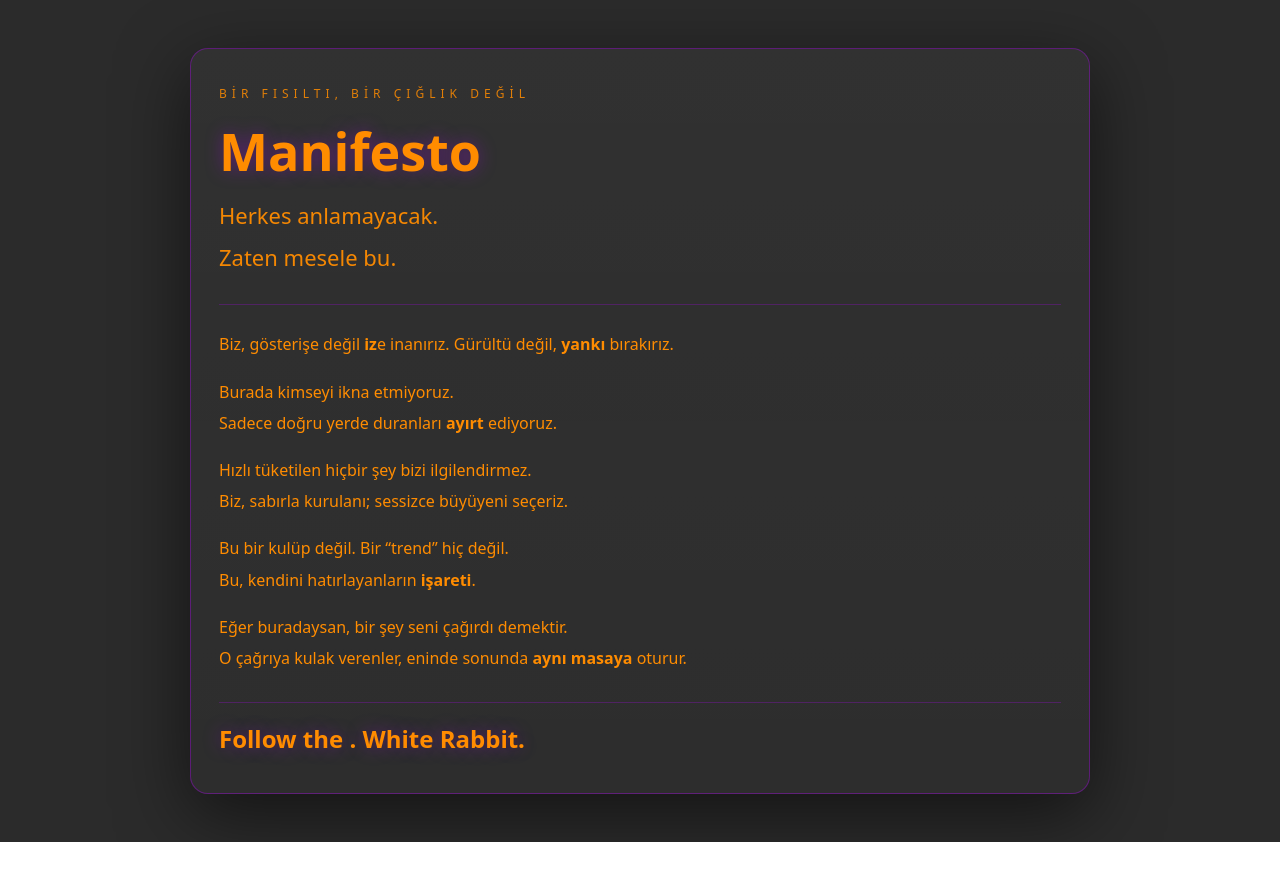
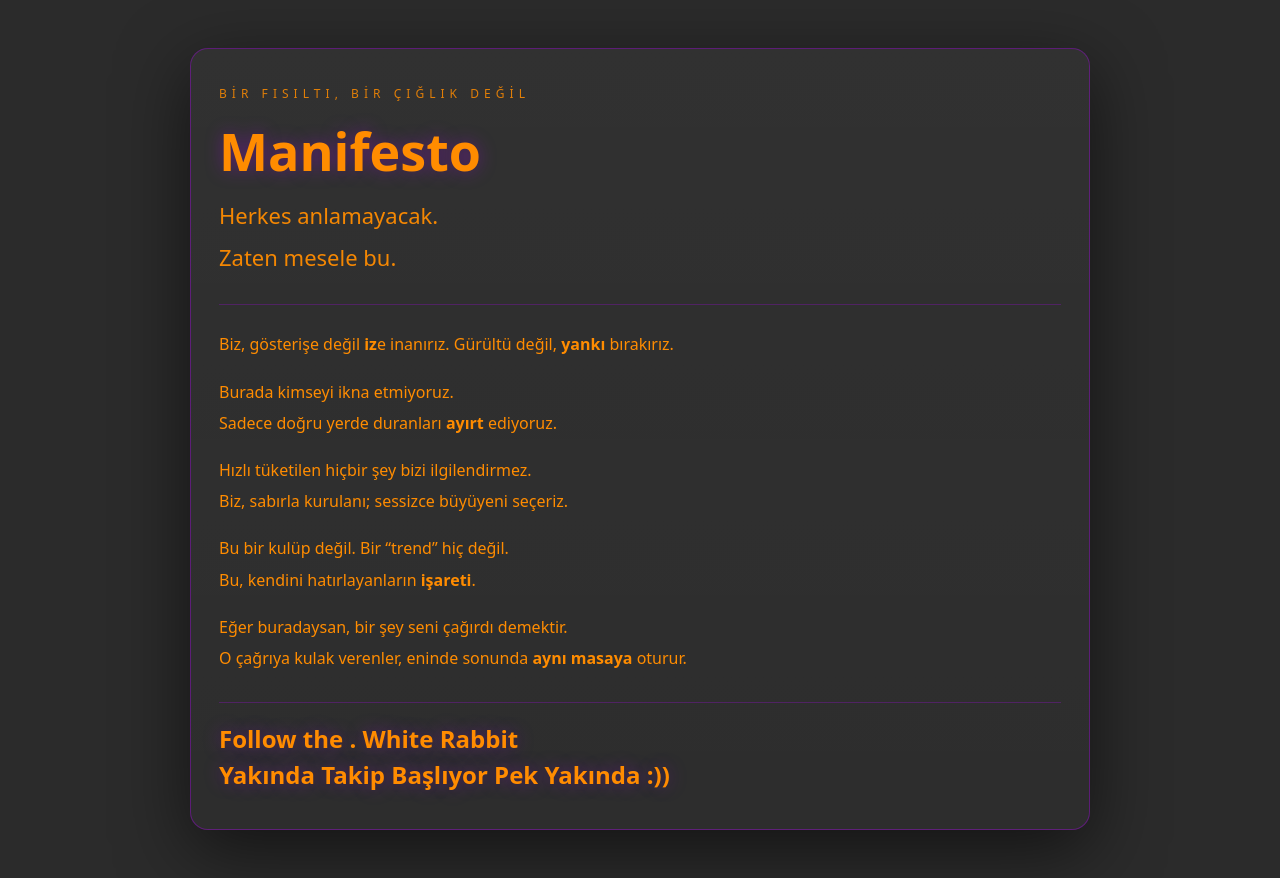
Before and after one commit to mekin1982me-art/follow-the-white-rabbit, a Next.js app: page /manifesto in a window 1280 px wide. Before the commit the page ends 842 px from the top, so only its background shows below. Built offline with nearby package versions, Linux system fonts and the light colour scheme.

Commit message:
Update page.tsx

```diff
--- a/app/manifesto/page.tsx
+++ b/app/manifesto/page.tsx
@@ -117,7 +117,8 @@ export default function ManifestoPage() {
             textShadow: "0 0 18px rgba(180,0,255,0.35)",
           }}
         >
-          Follow the . White Rabbit.
+          Follow the . White Rabbit <br />
+          Yakında Takip Başlıyor Pek Yakında :))
         </p>
       </div>
     </main>
```
